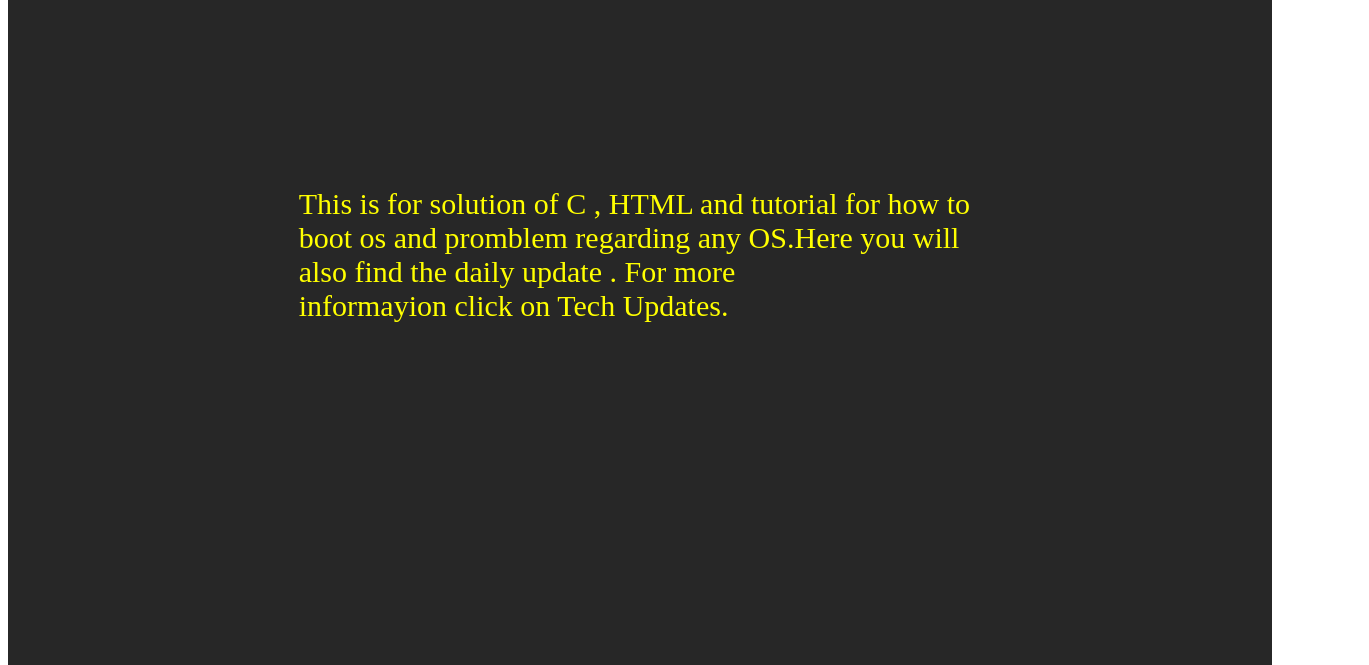
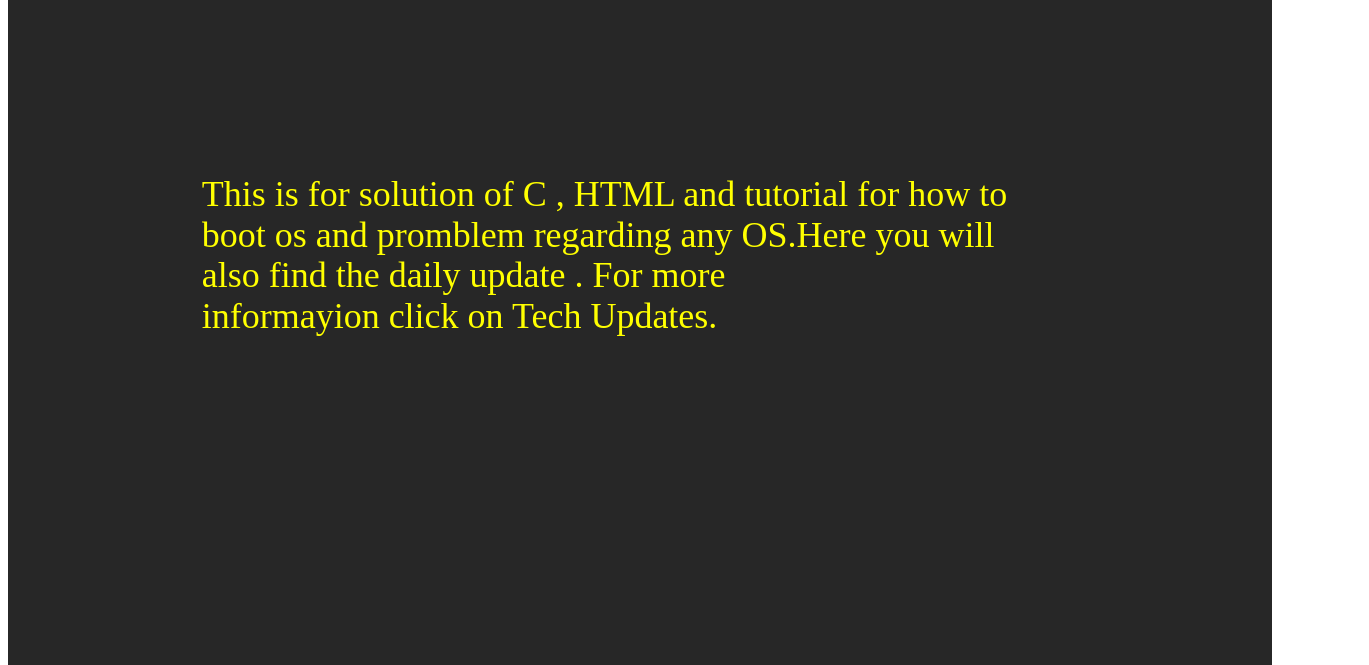
Before and after one commit to TechReck3/Tech-Reck, a plain HTML site: page index.html in a window 1280 px wide. In both pictures the pointer is over the element 785 px from the left and 389 px from the top of the page. Shown: the part 135-800 px from the top of the page, 1369 px wide, since content can reach past the window. Drawn offline with Linux system fonts and the light colour scheme.

Commit message:
Update index.html

```diff
--- a/index.html
+++ b/index.html
@@ -13,7 +13,7 @@
         .name{  margin-left: 37%; font-size: 50; color: aqua    ;  transition: 1s; width: 30%; height:10%; ; }
         .name:hover{background-color:rgba(5, 0, 0, 0.63); transform: scale(1.5) rotate(360deg); }
         .content{color: yellow; margin-left: 23%; margin-top: 15%; font-size: 30; transition: 2s; }
-        .content:hover{transform: scale(1);}
+        .content:hover{transform: scale(1.2);}
     </style>
 </HEAD>
 <body>
```
